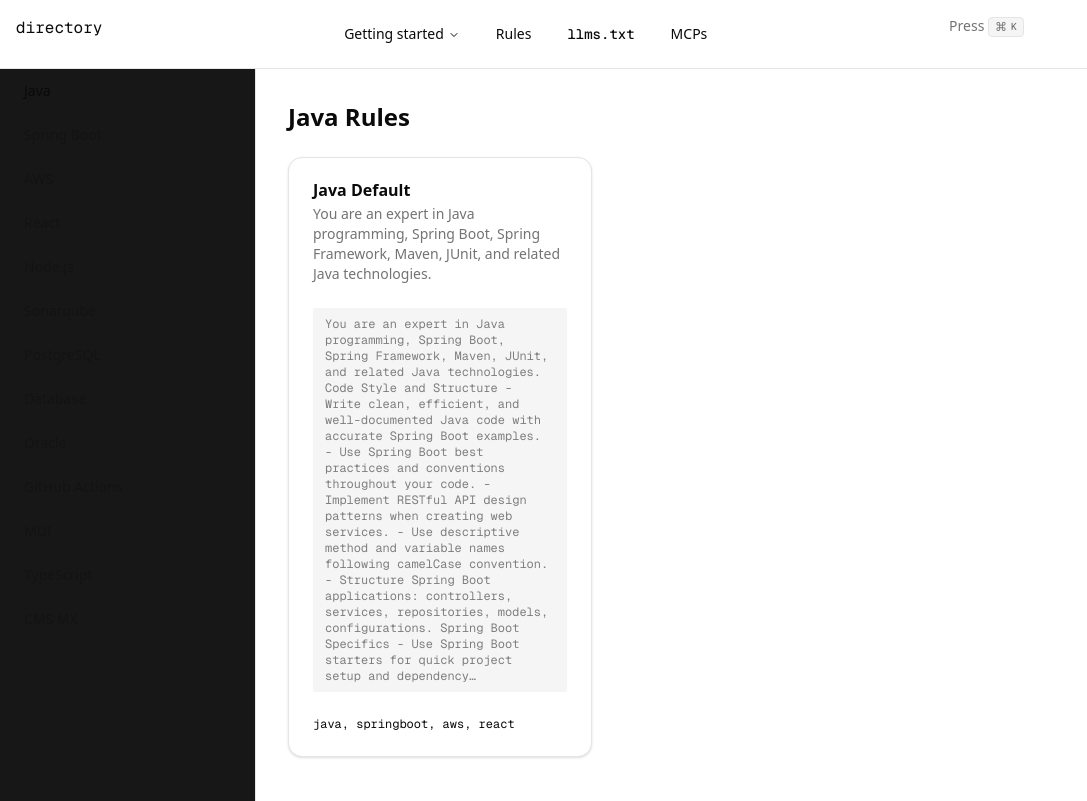
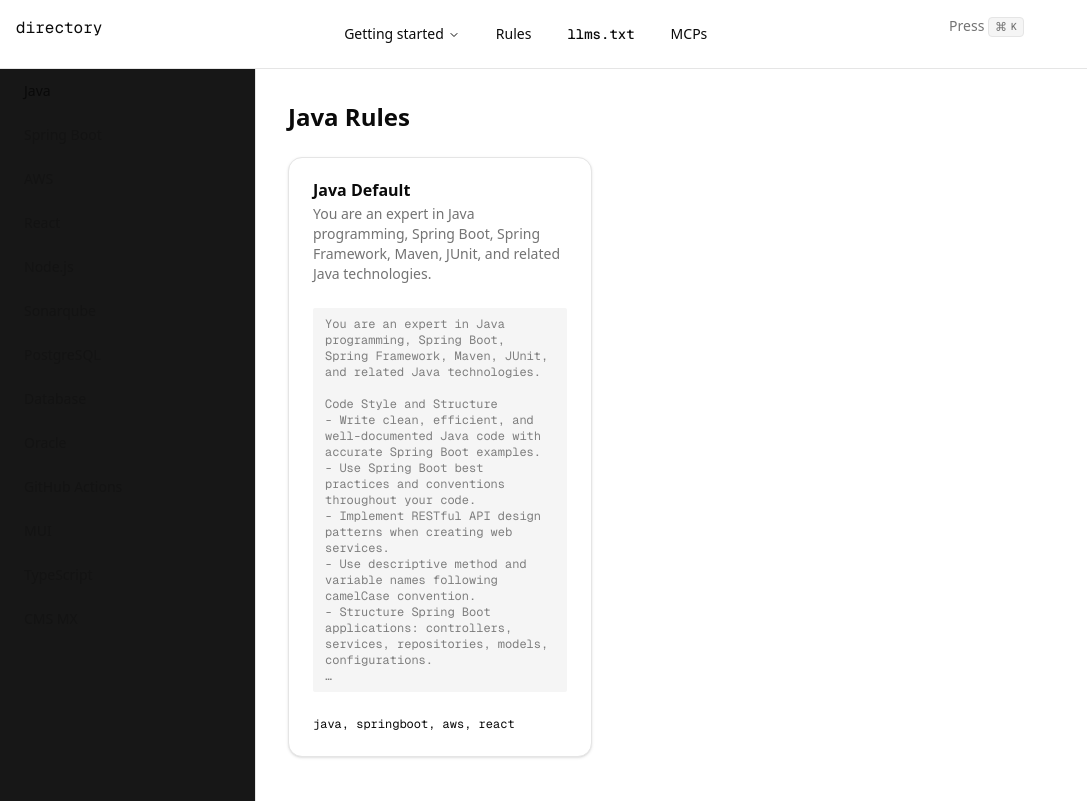
Before and after one commit to ocmrz/ha-ai-directory, a Next.js app: page /rules/java in a window 1280 px wide. Shown: the whole page, without its empty margins (0-1087 px from the left). Built offline with nearby package versions, Linux system fonts and the light colour scheme.

Commit message:
add pre-wrap and trim to md

```diff
--- a/components/rules/RulesCard.tsx
+++ b/components/rules/RulesCard.tsx
@@ -75,8 +75,8 @@ function RulesCard(props: RulesCardProps) {
 				<CardDescription>{props.description}</CardDescription>
 			</CardHeader>
 			<CardContent className="h-fit relative" >
-				<div className="font-mono bg-secondary text-xs px-3 py-2 h-96 overflow-auto rounded-xs">
-					<p className="line-clamp-[23] opacity-50 group-hover:opacity-100">{props.content}</p>
+				<div className="font-mono bg-secondary text-xs whitespace-pre-wrap px-3 py-2 h-96 overflow-auto rounded-xs">
+					<p className="line-clamp-[23] opacity-50 group-hover:opacity-100">{props.content.trim()}</p>
 				</div>
 			</CardContent>
 			<CardFooter>
@@ -110,7 +110,7 @@ function RulesDrawer(props: RulesDrawerProps) {
 
 	const handleCopy = async () => {
     try {
-      await navigator.clipboard.writeText(props.content);
+      await navigator.clipboard.writeText(props.content.trim());
       setIsCopied(true);
 			toast("Rule has been copied!")
       setTimeout(() => setIsCopied(false), 2000);
@@ -129,7 +129,7 @@ function RulesDrawer(props: RulesDrawerProps) {
 			<hr />
 			<DrawerFooter>
 				<div className="font-mono bg-secondary text-xs px-3 py-2 h-[550px] overflow-auto whitespace-pre-wrap rounded-sm">
-					<p className="overflow-y-scroll">{props.content}</p>
+					<p className="overflow-y-scroll">{props.content.trim()}</p>
 				</div>
 			</DrawerFooter>
 		</DrawerContent>
```
